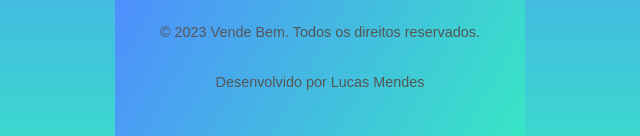
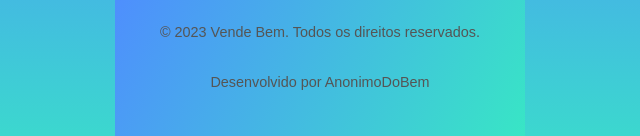
Before and after one commit to coquistadordesonhos/conquistadordesonhos.github.io, a plain HTML site: page Sobre/index.html in a window 1280 px wide. Shown: the part 661-797 px from the top of the page, 175-815 px from the left. Drawn offline with Linux system fonts and the light colour scheme.

Commit message:
Update index.html

```diff
--- a/Sobre/index.html
+++ b/Sobre/index.html
@@ -74,7 +74,7 @@
         </p>
         <div class="footer">
             <p>&copy; 2023 Vende Bem. Todos os direitos reservados.</p>
-            <p>Desenvolvido por Lucas Mendes</p>
+            <p>Desenvolvido por AnonimoDoBem</p>
         </div>
     </div>
 </body>
```
